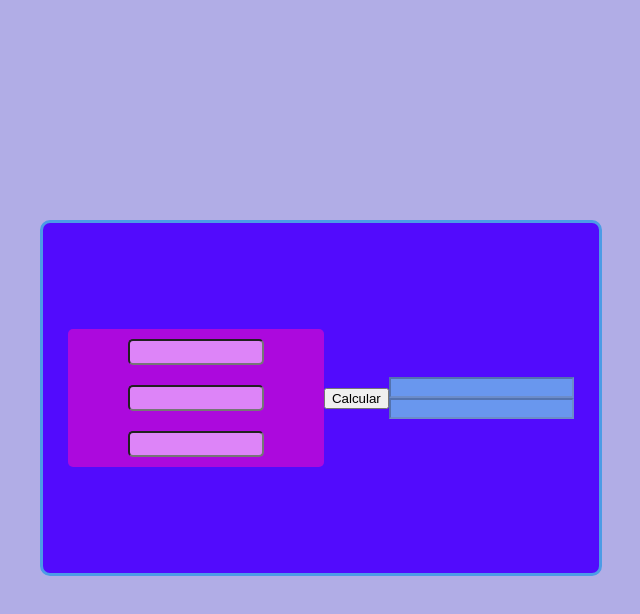
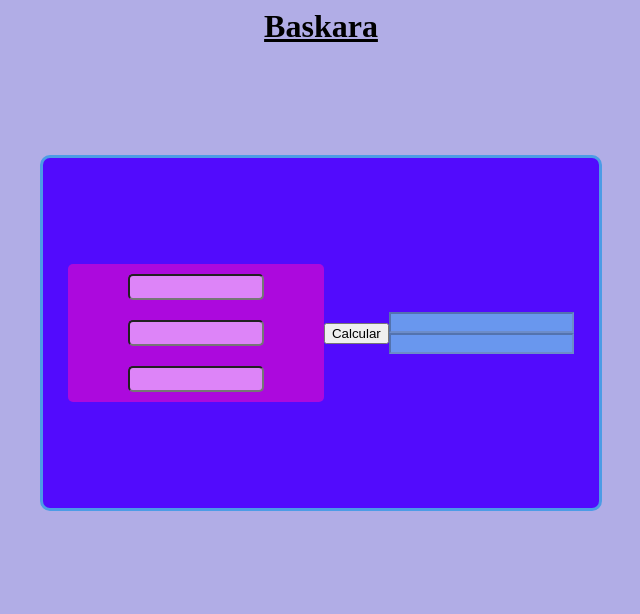
Before and after one commit to Nunes-Willi/Calculadoradebaskara, a plain HTML site: page index.html in a window 1280 px wide. Shown: the whole page, without its empty margins (319-959 px from the left). Drawn offline with Linux system fonts and the light colour scheme.

Commit message:
index.html style.css

```diff
--- a/index.html
+++ b/index.html
@@ -8,6 +8,8 @@
     <link rel="stylesheet" href="style.css">
 </head>
 <body>
+
+    <h1>Baskara</h1>
 
     <main class="Toman">
 
--- a/style.css
+++ b/style.css
@@ -3,9 +3,17 @@ main {
     justify-content: center;
     align-items: center;
     margin: auto;
-    margin-top: 220px;
+    margin-top: 110px;
     text-align: center;
     border-radius: 10px;
+}
+
+h1 {
+    display: flex;
+    justify-content: center;
+    align-items: center;
+    margin: auto;
+    text-decoration: underline;
 }
 
 .Toman {
```
